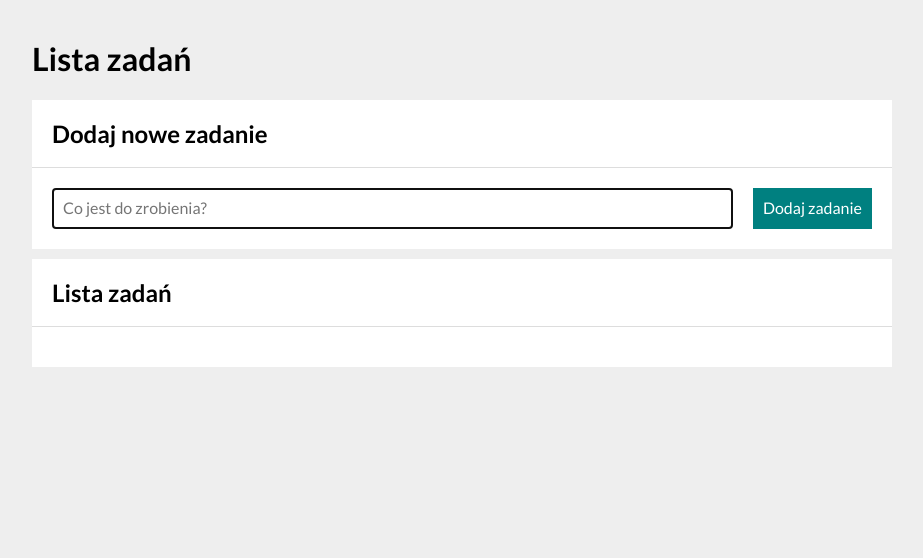
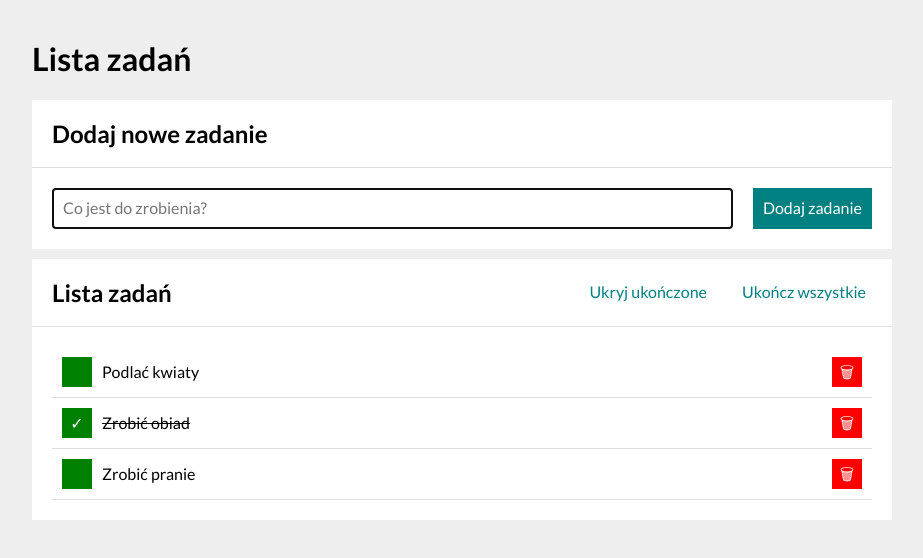
Before and after one commit to anna-wojcik/Todos-list-react, a React (Create React App) app: page / in a window 1280 px wide. Shown: the top 558 px of the page, without its empty margins (178-1101 px from the left). Built offline with nearby package versions, Linux system fonts and the light colour scheme.

Commit message:
one selector divided into fragments in tasksSlice.js

```diff
--- a/src/features/tasks/Buttons/index.js
+++ b/src/features/tasks/Buttons/index.js
@@ -1,22 +1,24 @@
 import { useSelector, useDispatch } from "react-redux";
 import { Container, Button } from "./styled";
-import { selectTasks, toggleHideDone, setAllDone } from "../tasksSlice";
+import { toggleHideDone, setAllDone, selectHideDone, selectAreTasksEmpty, selectIsEveryTaskDone } from "../tasksSlice";
 
 
 const Buttons = () => {
-    const { tasks, hideDone } = useSelector(selectTasks);
+    const hideDone = useSelector(selectHideDone);
+    const areTaskEmpty = useSelector(selectAreTasksEmpty);
+    const isEveryTaskDone = useSelector(selectIsEveryTaskDone);
     const dispatch = useDispatch();
 
     return (
         <Container>
-            {tasks.length > 0 && (
+            {!areTaskEmpty && (
                 <>
                     <Button onClick={() => dispatch(toggleHideDone())}>
                         {hideDone ? "Pokaż" : "Ukryj"} ukończone
                     </Button>
                     <Button
                         onClick={() => dispatch(setAllDone())}
-                        disabled={tasks.every(({ done }) => done)}
+                        disabled={isEveryTaskDone}
                     >
                         Ukończ wszystkie
                     </Button>
--- a/src/features/tasks/TaskList/index.js
+++ b/src/features/tasks/TaskList/index.js
@@ -1,9 +1,11 @@
 import { useSelector, useDispatch } from "react-redux";
-import { selectTasks, toggleTaskDone, removeTask } from "../tasksSlice";
+import { selectTasks, toggleTaskDone, removeTask, selectHideDone } from "../tasksSlice";
 import { List, Item, Content, Button } from "./styled";
 
 const TaskList = () => {
-    const { tasks, hideDone } = useSelector(selectTasks);
+    const tasks = useSelector(selectTasks);
+    const hideDone = useSelector(selectHideDone);
+
     const dispatch = useDispatch();
 
     return (
--- a/src/features/tasks/tasksSlice.js
+++ b/src/features/tasks/tasksSlice.js
@@ -3,15 +3,31 @@ import { createSlice } from "@reduxjs/toolkit";
 const tasksSlice = createSlice({
     name: 'tasks',
     initialState: {
-        tasks: [],
+        tasks: [
+            {
+                id: 1,
+                content: "Podlać kwiaty",
+                done: false,
+            },
+            {
+                id: 2,
+                content: "Zrobić obiad",
+                done: true,
+            },
+            {
+                id: 3,
+                content: "Zrobić pranie",
+                done: false,
+            }
+        ],
         hideDone: false,
     },
     reducers: {
         addTask: ({ tasks }, { payload }) => {
             tasks.push(payload);
         },
-        toggleHideDone: ({ hideDone }) => {
-            hideDone = !hideDone;
+        toggleHideDone: (state) => {
+            state.hideDone = !state.hideDone;
         },
         toggleTaskDone: ({ tasks }, { payload }) => {
             const index = tasks.findIndex(task => task.id === payload);
@@ -28,6 +44,18 @@ const tasksSlice = createSlice({
     },
 });
 
-export const { addTask, toggleHideDone, toggleTaskDone, removeTask, setAllDone } = tasksSlice.actions;
-export const selectTasks = state => state.tasks;
+export const {
+    addTask,
+    toggleHideDone,
+    toggleTaskDone,
+    removeTask,
+    setAllDone
+} = tasksSlice.actions;
+
+const selectTasksState = state => state.tasks;
+
+export const selectTasks = state => selectTasksState(state).tasks;
+export const selectHideDone = state => selectTasksState(state).hideDone;
+export const selectAreTasksEmpty = state => selectTasks(state).length === 0;
+export const selectIsEveryTaskDone = state => selectTasks(state).every(task => task.done);
 export default tasksSlice.reducer;
```
